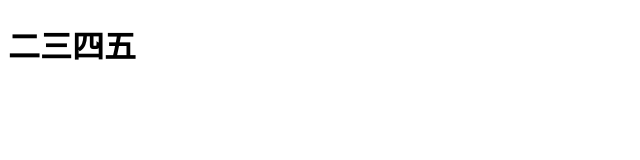
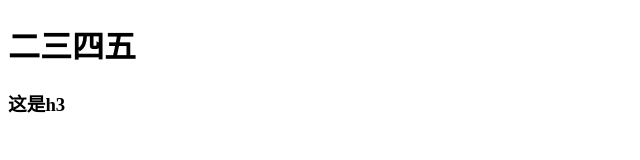
Before and after one commit to lijia744/pingfang, a plain HTML site: page index.html in a window 1280 px wide. Shown: the full height of the page, 0-640 px from the left. Drawn offline with Linux system fonts and the light colour scheme.

Commit message:
新添加了一个h3

```diff
--- a/index.html
+++ b/index.html
@@ -8,5 +8,6 @@
   </head>
   <body>
     <h1>二三四五</h1>
+    <h3>这是h3</h3>
   </body>
 </html>
```
